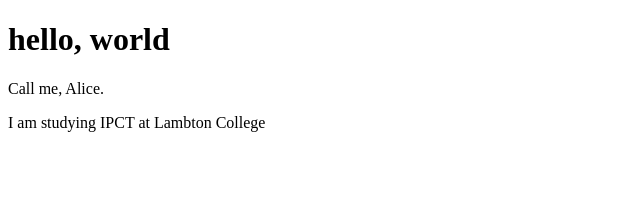
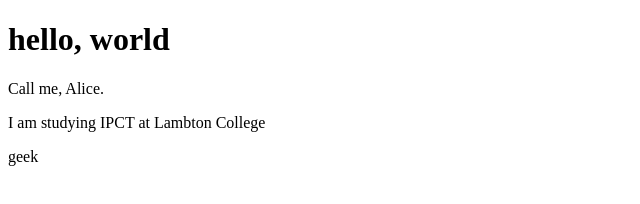
Before and after one commit to AliceDawoonChoi/website, a plain HTML site: page index.html in a window 1280 px wide. Shown: the full height of the page, 0-640 px from the left. Drawn offline with Linux system fonts and the light colour scheme.

Commit message:
Update index.html

```diff
--- a/index.html
+++ b/index.html
@@ -7,5 +7,6 @@
     <h1>hello, world</h1>
     <p>Call me, Alice.</p>
     <p>I am studying IPCT at Lambton College</p>
+    <p>geek</p>
   </body>
 </html>
```
